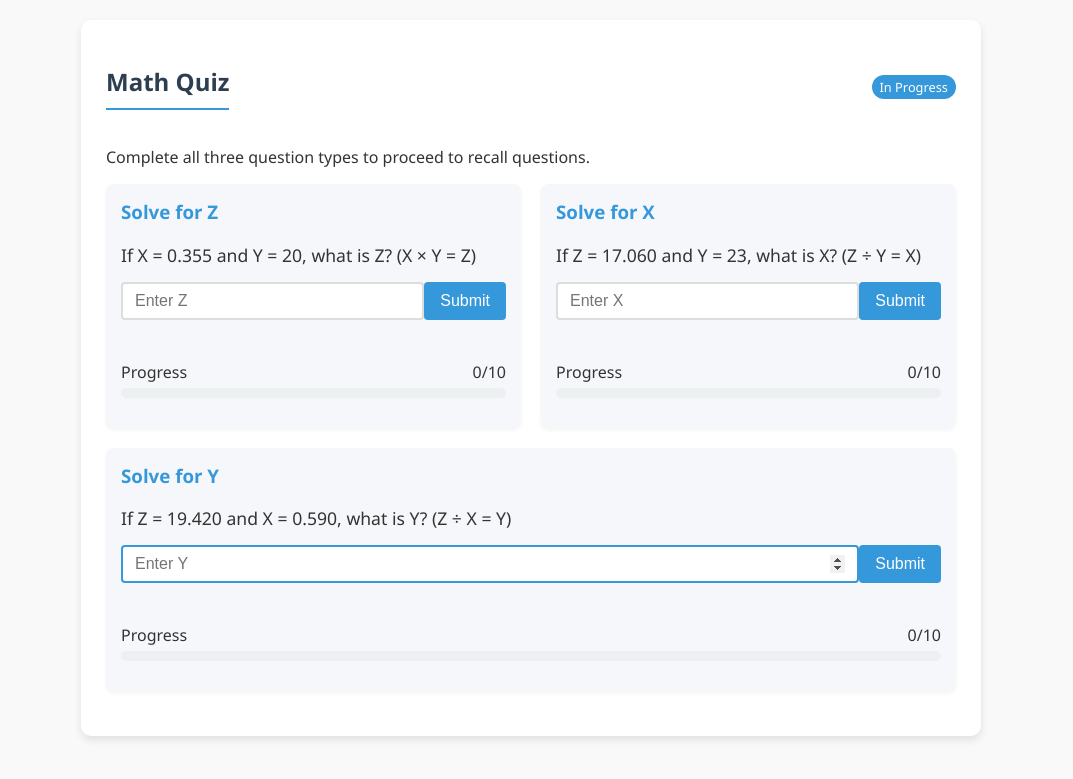
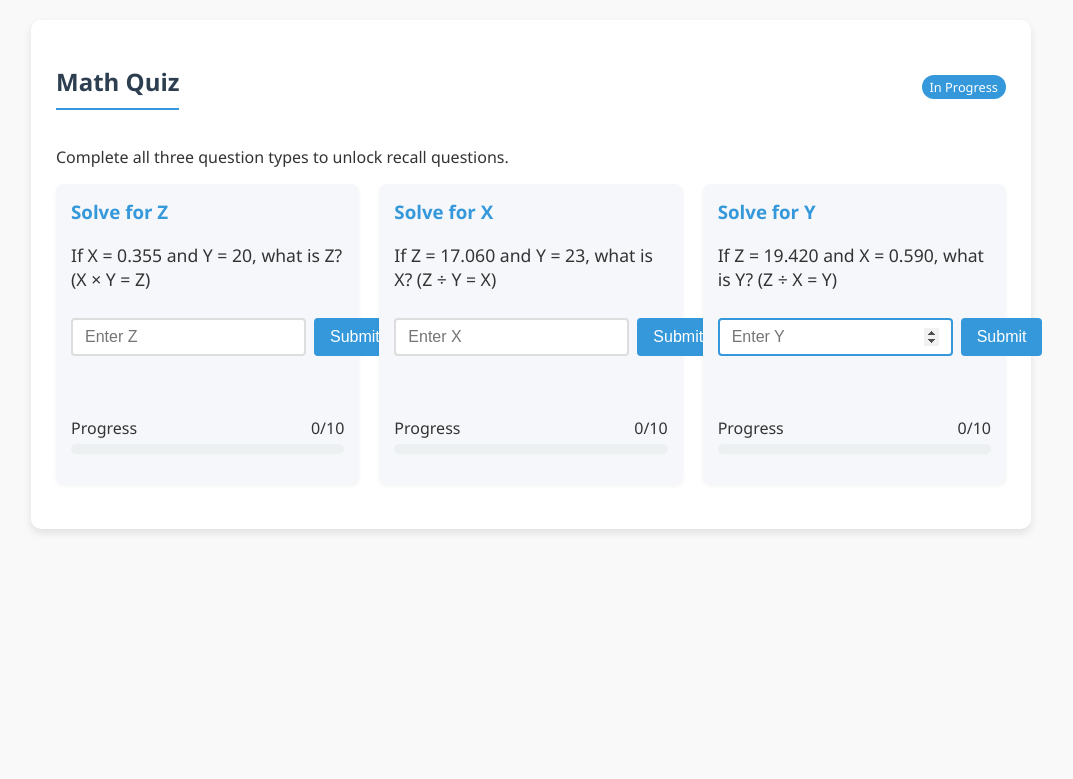
Before and after one commit to ZBZFirst/info, a Jekyll site: the page testquiz.html, which Jekyll copies as it is, in a window 1280 px wide. Shown: the top 779 px of the page, without its empty margins (109-1182 px from the left). Built offline with Jekyll 4.4.1, drawn with Linux system fonts in a browser that asks for light colours.

Commit message:
Update testquiz.html

```diff
--- a/testquiz.html
+++ b/testquiz.html
@@ -7,7 +7,7 @@
     <style>
         body {
             font-family: 'Segoe UI', Tahoma, Geneva, Verdana, sans-serif;
-            max-width: 900px;
+            max-width: 1000px;
             margin: 0 auto;
             padding: 20px;
             background-color: #f9f9f9;
@@ -26,14 +26,12 @@
             box-shadow: 0 4px 8px rgba(0,0,0,0.1);
         }
         .question-section {
-            display: flex;
-            flex-wrap: wrap;
+            display: grid;
+            grid-template-columns: repeat(auto-fit, minmax(250px, 1fr));
             gap: 20px;
             margin-bottom: 20px;
         }
         .question-card {
-            flex: 1;
-            min-width: 250px;
             background-color: #f5f7fa;
             padding: 15px;
             border-radius: 8px;
@@ -47,6 +45,7 @@
             font-size: 1.1em;
             margin-bottom: 15px;
             font-weight: 500;
+            min-height: 60px;
         }
         .input-group {
             display: flex;
@@ -72,6 +71,7 @@
             cursor: pointer;
             font-size: 1em;
             transition: background-color 0.2s;
+            margin-left: 8px;
         }
         button:hover {
             background-color: #2980b9;
@@ -81,6 +81,7 @@
             padding: 8px;
             border-radius: 4px;
             font-weight: bold;
+            min-height: 20px;
         }
         .correct {
             background-color: #d4edda;
@@ -151,6 +152,13 @@
         .completed {
             background-color: #27ae60;
         }
+        .disabled-card {
+            opacity: 0.7;
+            pointer-events: none;
+        }
+        .recall-card {
+            grid-column: 1 / -1;
+        }
     </style>
 </head>
 <body>
@@ -159,7 +167,7 @@
             <h2>Math Quiz</h2>
             <span id="math-status" class="section-status">In Progress</span>
         </div>
-        <p>Complete all three question types to proceed to recall questions.</p>
+        <p>Complete all three question types to unlock recall questions.</p>
 
         <div class="question-section">
             <!-- Solve for Z Card -->
@@ -221,25 +229,28 @@
                     </div>
                 </div>
             </div>
+
+            <!-- Recall Card (initially hidden) -->
+            <div class="question-card recall-card hidden" id="recall-card">
+                <h3>Recall Questions</h3>
+                <div class="question" id="recall-question"></div>
+                <div id="recall-options"></div>
+                <div class="feedback" id="recall-feedback"></div>
+                <button id="next-recall" class="hidden">Next Question</button>
+                <div class="progress-container">
+                    <div class="progress-label">
+                        <span>Progress</span>
+                        <span id="recall-score">0/5</span>
+                    </div>
+                    <div class="progress-bar">
+                        <div class="progress" id="recall-progress"></div>
+                    </div>
+                </div>
+            </div>
         </div>
 
         <div id="math-complete" class="completion-message hidden">
-            All math questions completed! Proceeding to recall questions...
-        </div>
-    </div>
-
-    <div id="recall-quiz" class="quiz-container hidden">
-        <div class="section-title">
-            <h2>Recall Questions</h2>
-            <span id="recall-status" class="section-status">0/5</span>
-        </div>
-        <div class="question" id="recall-question"></div>
-        <div id="recall-options"></div>
-        <div class="feedback" id="recall-feedback"></div>
-        <button id="next-recall" class="hidden">Next Question</button>
-
-        <div id="recall-complete" class="completion-message hidden">
-            Quiz completed! You got <span id="final-score">0</span>/5 correct.
+            All math questions completed! Recall questions are now unlocked.
         </div>
     </div>
 
```
